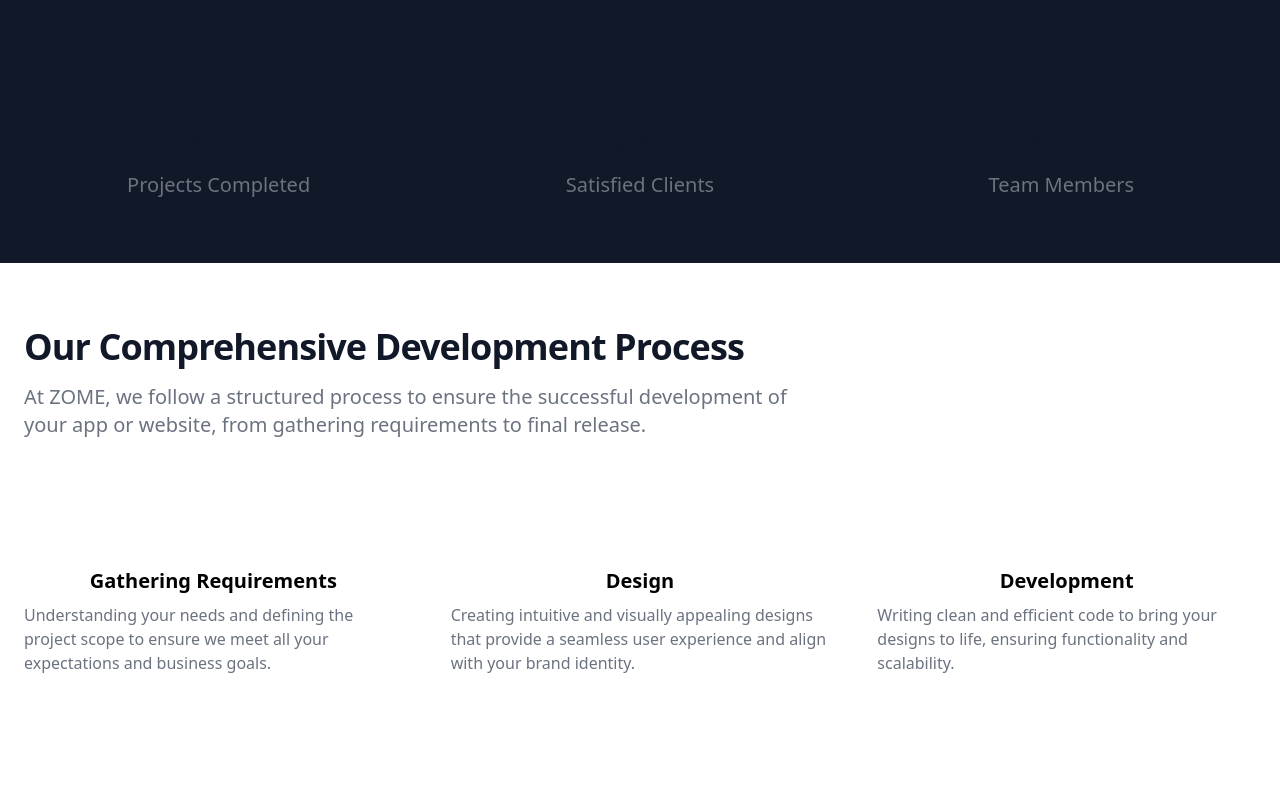
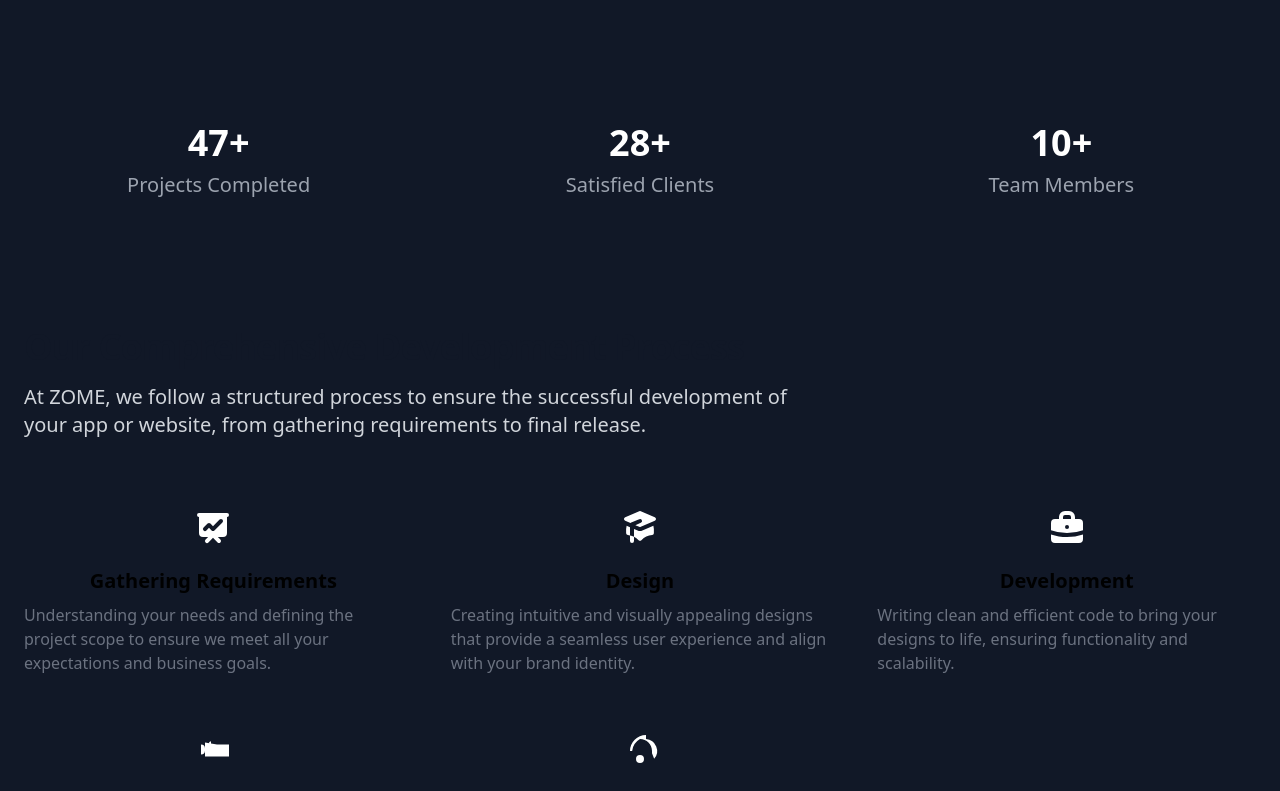
Before and after one commit to xyzome/zome, a React (Vite) app: page / in a window 1280 px wide. Shown: the part 620-1411 px from the top of the page. Built offline with nearby package versions, Linux system fonts and the light colour scheme.

Commit message:
bg problem try to solve after testing will be confirmed whether resolved or not

```diff
--- a/src/components/CTA.jsx
+++ b/src/components/CTA.jsx
@@ -2,7 +2,7 @@
 
 function CTA() {
   return (
-    <section className="bg-gray-900" aria-labelledby="cta-section"> {/* Set bg-gray-900 to the root section */}
+    <section className="!bg-gray-900" aria-labelledby="cta-section">
       <div className="py-8 px-4 mx-auto max-w-screen-xl sm:py-16 lg:px-6">
         <div className="max-w-screen-md">
           <h2
--- a/src/components/Features.jsx
+++ b/src/components/Features.jsx
@@ -2,7 +2,7 @@
 
 function Features() {
   return (
-    <section className="dark:bg-gray-900">
+    <section className="bg-gray-900">
       <div className="py-8 px-4 mx-auto max-w-screen-xl sm:py-16 lg:px-6">
         <div className="max-w-screen-md mb-8 lg:mb-16">
           <h2
@@ -12,7 +12,7 @@
             Our Comprehensive Development Process
           </h2>
           <p
-            className="text-gray-500 sm:text-xl dark:text-gray-400"
+            className="text-gray-300 sm:text-xl"
             data-aos="fade-up"
             data-aos-delay="100"
           >
--- a/src/components/Projects.jsx
+++ b/src/components/Projects.jsx
@@ -92,7 +92,7 @@
     }, []);
 
     return (
-        <div className="bg-gray-900 text-white p-6 md:p-8">
+        <div className="!bg-gray-900 text-white p-6 md:p-8">
             {/* Heading Section */}
             <h2 className="text-xl md:text-2xl font-bold mb-4 text-center">
                 Completed Projects
@@ -104,10 +104,9 @@
 
             {/* Scroll Buttons */}
             <div className="relative">
-
                 {/* Horizontal Scroll Section */}
                 <div
-                    className="overflow-x-auto no-scrollbar "
+                    className="overflow-x-auto no-scrollbar"
                     ref={scrollContainerRef} // Reference for scrolling
                     onMouseEnter={stopAutoScroll} // Stop auto scroll on hover
                     onMouseLeave={startAutoScroll} // Restart auto scroll on mouse leave
@@ -115,15 +114,13 @@
                     <div
                         className="flex space-x-4 snap-x snap-mandatory"
                         style={{ minWidth: "100%" }}
-
                     >
                         {projects.map((project) => (
                             <a
                                 href={project.link}
                                 target="_blank"
                                 key={project.id}
-                                className="flex-shrink-0 w-[90%] sm:w-1/2 md:w-1/3 snap-start bg-gray-900 rounded-lg shadow-lg hover:scale-90 transition-transform duration-200 cursor-pointer overflow-hidden border-2 border-white"
-
+                                className="flex-shrink-0 w-[90%] sm:w-1/2 md:w-1/3 snap-start bg-gray-900 !bg-gray-900 rounded-lg shadow-lg hover:scale-90 transition-transform duration-200 cursor-pointer overflow-hidden border-2 border-white"
                             >
                                 <img
                                     src={project.image}
@@ -144,6 +141,7 @@
                 </div>
             </div>
         </div>
+
     );
 };
 
--- a/src/components/Stat.jsx
+++ b/src/components/Stat.jsx
@@ -3,10 +3,10 @@
 
 function Stat() {
   return (
-    <section className="bg-gray-900" id="about"> {/* Set bg-gray-900 to the root section */}
+    <section className="bg-gray-900" id="about"> {/* Background color remains gray-900 */}
       <div className="max-w-screen-xl px-4 py-8 mx-auto text-center lg:py-16 lg:px-6">
-        {/* Use flex-row for mobile, grid for larger screens */}
-        <dl className="flex flex-row flex-wrap sm:grid sm:grid-cols-3 gap-8 mx-auto text-gray-900 dark:text-white">
+        {/* Flexible layout for mobile and larger screens */}
+        <dl className="flex flex-row flex-wrap sm:grid sm:grid-cols-3 gap-8 mx-auto text-white">
           <div
             className="flex flex-col items-center justify-center"
             data-aos="fade-up"
@@ -15,7 +15,7 @@
             <dt className="mb-2 text-xl md:text-4xl font-extrabold">
               <CountUp start={0} end={50} duration={15} />+
             </dt>
-            <dd className="font-light text-gray-500 dark:text-gray-400 sm:text-xl">Projects Completed</dd>
+            <dd className="font-light text-gray-400 sm:text-xl">Projects Completed</dd>
           </div>
           <div
             className="flex flex-col items-center justify-center"
@@ -25,7 +25,7 @@
             <dt className="mb-2 text-xl md:text-4xl font-extrabold">
               <CountUp start={0} end={30} duration={15} />+
             </dt>
-            <dd className="font-light text-gray-500 dark:text-gray-400 sm:text-xl">Satisfied Clients</dd>
+            <dd className="font-light text-gray-400 sm:text-xl">Satisfied Clients</dd>
           </div>
           <div
             className="flex flex-col items-center justify-center"
@@ -35,7 +35,7 @@
             <dt className="mb-2 text-xl md:text-4xl font-extrabold">
               <CountUp start={0} end={10} duration={10} />+
             </dt>
-            <dd className="font-light text-gray-500 dark:text-gray-400 sm:text-xl">Team Members</dd>
+            <dd className="font-light text-gray-400 sm:text-xl">Team Members</dd>
           </div>
         </dl>
       </div>
```
